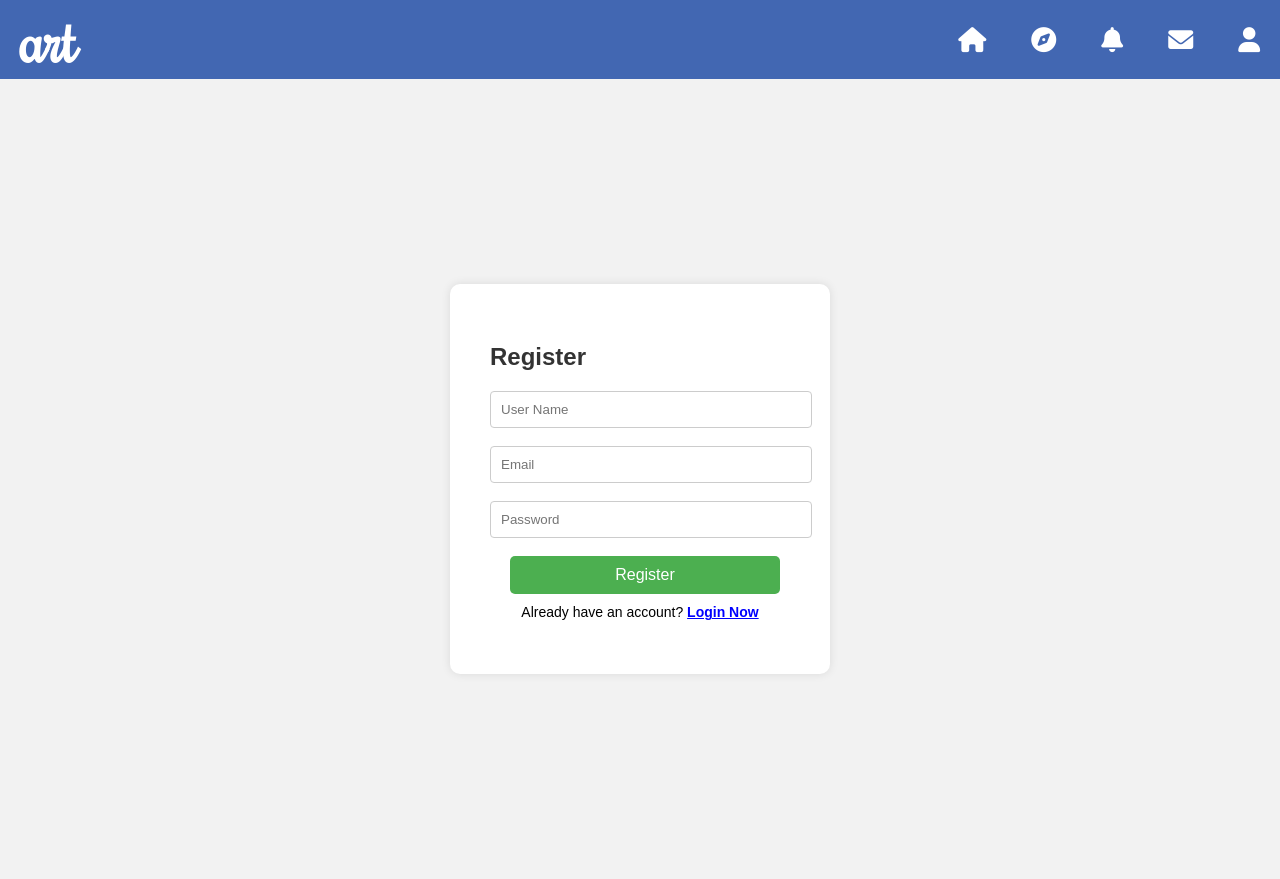
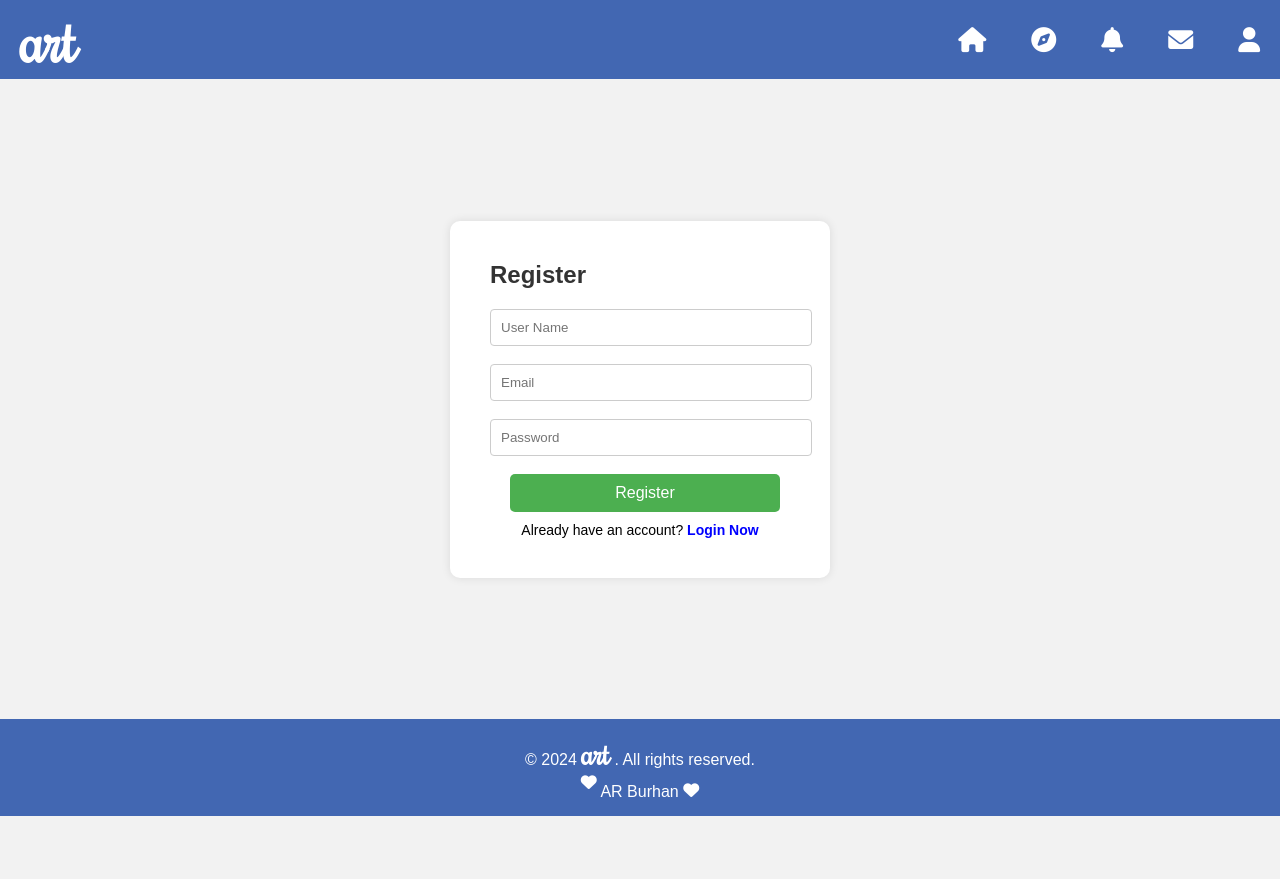
Before and after one commit to arburhan/mini-social-media-php, a PHP site: page /registration.php in a window 1280 px wide. After the commit the page ends 816 px from the top, so only its background shows below. Run offline with PHP 8.4, Linux system fonts and the light colour scheme.

Commit message:
style: add footer styling and integrate footer into login and registration pages

```diff
--- /dev/null
+++ b/footer.css
@@ -0,0 +1,43 @@
+/* Footer styling */
+footer {
+    text-align: center;
+    padding: 15px;
+    background-color: #4267B2;
+    color: white;
+}
+
+.flogo {
+    font-family: "Rochester", serif;
+}
+
+p>a {
+    color: white;
+    text-decoration: none;
+}
+
+
+.flogo {
+    font-size: 30px;
+    font-weight: bold;
+}
+
+@keyframes loveBounce {
+
+    0%,
+    100% {
+        transform: translateY(0);
+    }
+
+    50% {
+        transform: translateY(-10px);
+    }
+}
+
+.animated-love {
+    display: inline-block;
+    animation: loveBounce 2s infinite;
+}
+
+.endlove {
+    animation-delay: 1s;
+}
--- a/index.php
+++ b/index.php
@@ -72,6 +72,7 @@ if ($_SERVER['REQUEST_METHOD'] === 'POST' && isset($_POST['comment_post_id']) &&
     <title>My Social Media App</title>
     <link rel="stylesheet" href="index.css">
     <link rel="stylesheet" href="navbar.css">
+    <link rel="stylesheet" href="footer.css">
     <script src="https://kit.fontawesome.com/73e098e640.js" crossorigin="anonymous"></script>
     <link rel="stylesheet" href="https://cdnjs.cloudflare.com/ajax/libs/font-awesome/6.0.0-beta3/css/all.min.css">
     <script>
--- a/registration.css
+++ b/registration.css
@@ -1,17 +1,20 @@
 @import url('https://fonts.googleapis.com/css2?family=Rochester&display=swap');
+
+* {
+    margin: 0;
+    padding: 0;
+}
 
 body {
     font-family: Arial, sans-serif;
     background-color: #f2f2f2;
-    margin: 0;
-
 }
 
 main {
     display: flex;
     justify-content: center;
     align-items: center;
-    height: 100vh;
+    height: 80vh;
 }
 
 .container {
--- a/registration.php
+++ b/registration.php
@@ -6,6 +6,7 @@
     <title>Registration Page</title>
     <link rel="stylesheet" href="registration.css">
     <link rel="stylesheet" href="navbar.css">
+    <link rel="stylesheet" href="footer.css">
     <link rel="stylesheet" href="https://cdnjs.cloudflare.com/ajax/libs/font-awesome/6.0.0-beta3/css/all.min.css">
 </head>
 <body>
@@ -154,5 +155,11 @@
         <p class='loginHere'>Already have an account? <a href="login.php">Login Now</a></p>
     </div>
 </main>
+<footer>
+        <p>&copy; 2024 <span class='flogo'>art</span> . All rights reserved.</p>
+        <p style="margin-top:10px;">
+        <a href="https://arburhan.vercel.app/" target="_blank" rel="noopener noreferrer"><i class="fa-solid fa-heart animated-love"></i> AR Burhan <i class="fa-solid fa-heart animated-love endlove"></i></a>
+        </p>
+    </footer>
 </body>
 </html>
```
Also changed, not shown: index.css (+2 -41 lines), login.php (+7 -0 lines).
